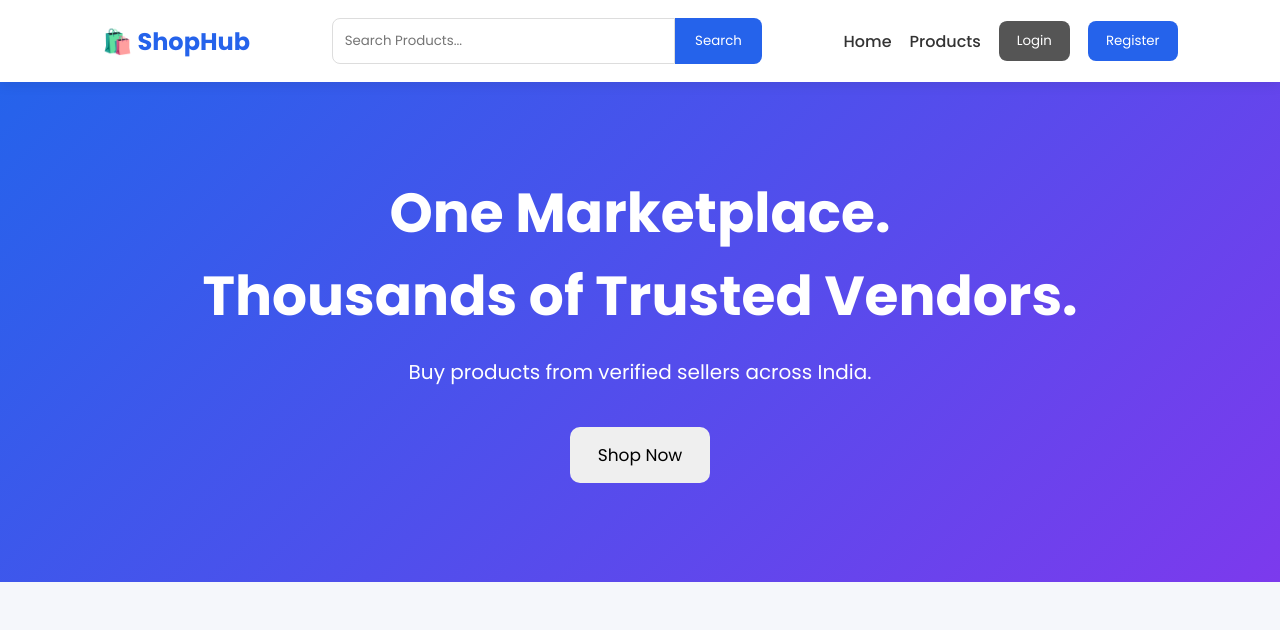
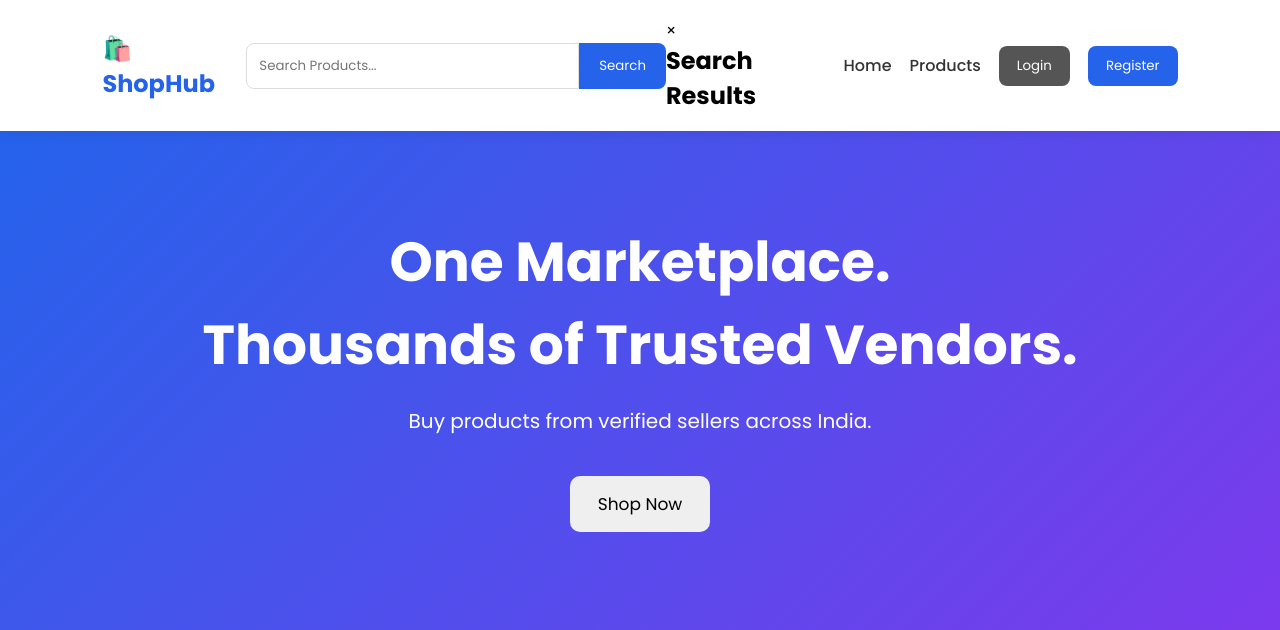
Before and after one commit to Dhineshkumar-2007/E-commerce-, a Flask app: page / in a window 1280 px wide. Shown: the top 630 px of the page. Run offline with Flask 3, Linux system fonts and the light colour scheme; tables that the repository leaves empty or names only in its code hold one stand-in row (values such as "Sample post").

Commit message:
Implement search functionality with modal display
Added a search feature with a modal for displaying results.

```diff
--- a/templates/home.html
+++ b/templates/home.html
@@ -20,10 +20,19 @@
             <h2>🛍️ ShopHub</h2>
         </div>
 
-        <div class="search">
-            <input type="text" placeholder="Search Products...">
-            <button>Search</button>
-        </div>
+      <div class="search">
+        <input type="text" id="searchBox" placeholder="Search Products...">
+        <button onclick="searchProducts()">Search</button>
+    </div>
+
+<!-- Popup -->
+<div id="searchModal" class="modal">
+    <div class="modal-content">
+        <span class="close" onclick="closeModal()">&times;</span>
+        <h2>Search Results</h2>
+        <div id="results"></div>
+    </div>
+</div>
 
         <div class="nav-links">
 
@@ -157,4 +166,42 @@
     </footer>
 
 </body>
+    <script>
+
+    <script>
+function searchProducts() {
+    let search = document.getElementById("searchBox").value;
+
+    fetch("/search?search=" + encodeURIComponent(search))
+        .then(res => res.json())
+        .then(data => {
+
+            let html = "";
+
+            if(data.length === 0){
+                html = "<p>No products found.</p>";
+            } else {
+                data.forEach(product => {
+                    html += `
+                        <div class="product-card">
+                            <h3>${product.name}</h3>
+                            <p>${product.description}</p>
+                            <strong>₹${product.mrp}</strong>
+                            <hr>
+                        </div>
+                    `;
+                });
+            }
+
+            document.getElementById("results").innerHTML = html;
+            document.getElementById("searchModal").style.display = "block";
+        });
+}
+
+function closeModal(){
+    document.getElementById("searchModal").style.display = "none";
+}
+</script>
+
+    </script>
 </html>
```
